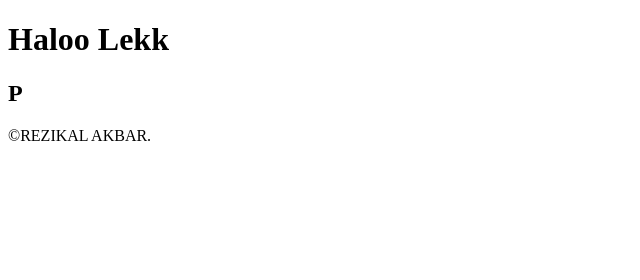
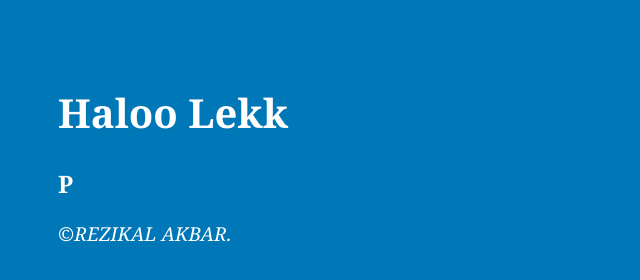
Before and after one commit to rezikalakbar/web, a plain HTML site: page index.html in a window 1280 px wide. Shown: the whole page, without its empty margins (0-640 px from the left). Drawn offline with Linux system fonts and the light colour scheme.

Commit message:
Update index.html

```diff
--- a/index.html
+++ b/index.html
@@ -4,6 +4,23 @@
     <meta charset="UTF-8">
     <meta name="viewport" content="width=device-width, initial-scale=1.0">
     <title>REZIKAL AKBAR</title>
+    <style>
+        body {
+            background-color: #0077b6;
+            color: white;
+            font-family: Georgia, serif; /
+            text-align: center;
+            padding: 50px;
+        }
+        h1 {
+            font-size: 2.5em;
+            font-weight: bold;
+        }
+        p {
+            font-size: 1.2em;
+            font-style: italic;
+        }
+    </style>
 </head>
 <body>
     <header>
```
